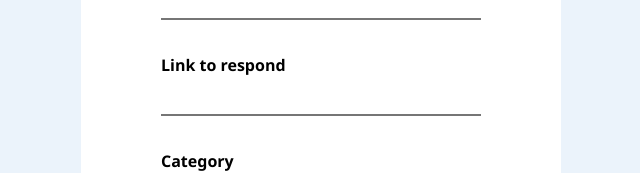
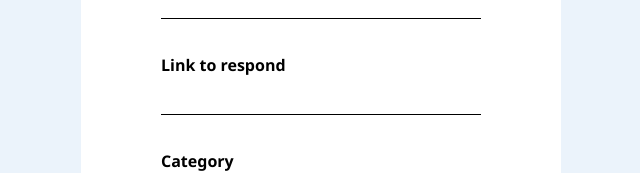
Before and after one commit to egedeprogress/Second-Project, a plain HTML site: page index.html in a window 1280 px wide. Shown: the part 332-505 px from the top of the page, 319-959 px from the left. Drawn offline with Linux system fonts and the light colour scheme.

Commit message:
css file

```diff
--- a/design.css
+++ b/design.css
@@ -47,6 +47,7 @@ width: 30rem;
   border-left: none;
   border-right: none;
   width: 20rem;
+  border-bottom: 0.5px solid;
 }
 #container #submit form select{
   border-top: none;
```
